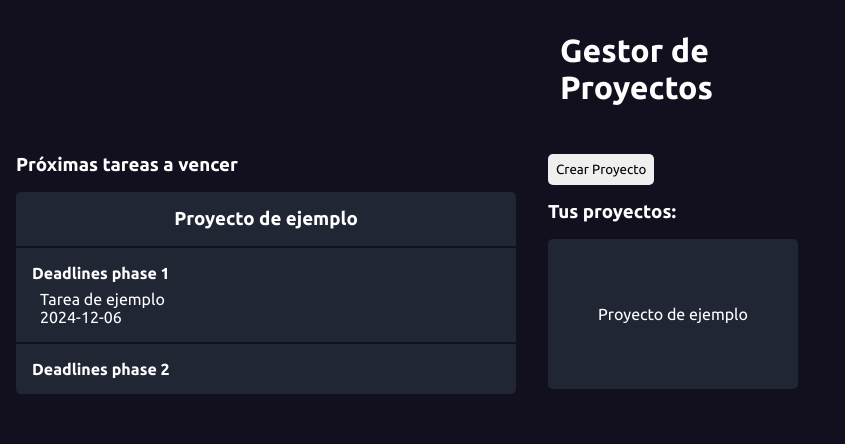
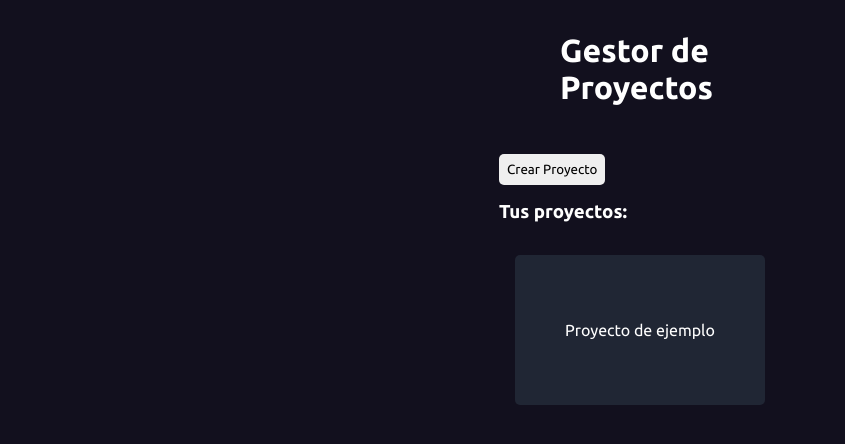
Before and after one commit to oscarmumm/gestor-de-proyectos, a React (Vite) app: page / in a window 1280 px wide. Shown: the top 444 px of the page, without its empty margins (0-845 px from the left). Built offline with nearby package versions, Linux system fonts and the light colour scheme.

Commit message:
agregado save de proyectos

```diff
--- a/src/components/NewTask/NewTask.jsx
+++ b/src/components/NewTask/NewTask.jsx
@@ -1,6 +1,6 @@
-import {useState} from "react";
-import {useContext} from "react";
-import {DataContext} from "../../contexts/DataContext";
+import { useState } from "react";
+import { useContext } from "react";
+import { DataContext } from "../../contexts/DataContext";
 import "./NewTask.css";
 
 const newTaskFormat = {
@@ -11,8 +11,8 @@ const newTaskFormat = {
     taskPhase: "phase1",
 };
 
-const NewTask = ({closeNewTaskMenu}) => {
-    const {data, setData} = useContext(DataContext);
+const NewTask = ({ closeNewTaskMenu }) => {
+    const { data, setData } = useContext(DataContext);
     const [newTaskData, setNewTaskData] = useState(newTaskFormat);
     const handleCloseBtnClick = () => {
         closeNewTaskMenu();
@@ -31,11 +31,16 @@ const NewTask = ({closeNewTaskMenu}) => {
         data.currentProject.phase1Tasks.push(temp);
         setNewTaskData(newTaskFormat);
         closeNewTaskMenu();
-        saveProject()
+        saveProject();
     };
 
     const saveProject = () => {
-        console.log(data)
+        const currentProject = data.currentProject;
+        let newArr = data.projects.filter(
+            (el) => el.projectId !== currentProject.projectId
+        );
+        data.projects = newArr;
+        data.projects.push(currentProject);
     };
 
     return (
@@ -47,7 +52,8 @@ const NewTask = ({closeNewTaskMenu}) => {
                     </h3>
                     <button
                         onClick={handleCloseBtnClick}
-                        className="btn new-task__close-btn">
+                        className="btn new-task__close-btn"
+                    >
                         ╳
                     </button>
                 </div>
@@ -74,7 +80,8 @@ const NewTask = ({closeNewTaskMenu}) => {
                     />
                     <button
                         className="btn new-task__add-task-btn"
-                        onClick={addTask}>
+                        onClick={addTask}
+                    >
                         Agregar tarea
                     </button>
                 </form>
--- a/src/components/ProjectCreationOptions/ProjectCreationOptions.jsx
+++ b/src/components/ProjectCreationOptions/ProjectCreationOptions.jsx
@@ -1,8 +1,8 @@
-import {useState} from "react";
+import { useState } from "react";
 import "./ProjectCreationOptions.css";
-import {useContext} from "react";
-import {DataContext} from "../../contexts/DataContext";
-import {useNavigate} from "react-router-dom";
+import { useContext } from "react";
+import { DataContext } from "../../contexts/DataContext";
+import { useNavigate } from "react-router-dom";
 import EmptyInputWarningModal from "../EmptyInputWarningModal/EmptyInputWarningModal";
 
 const newProjectDataFormat = {
@@ -16,8 +16,8 @@ const newProjectDataFormat = {
     phase3Tasks: [],
 };
 
-const ProjectCreationOptions = ({closeCreationOptionsMenu}) => {
-    const {data, setData} = useContext(DataContext);
+const ProjectCreationOptions = ({ closeCreationOptionsMenu }) => {
+    const { data, setData } = useContext(DataContext);
     const [warningActive, setWarningActive] = useState(false);
     const navigate = useNavigate();
     const [newProjectData, setNewProjectData] = useState(newProjectDataFormat);
@@ -33,7 +33,11 @@ const ProjectCreationOptions = ({closeCreationOptionsMenu}) => {
         } else {
             let idForProject = Date.now();
             newProjectData.projectId = idForProject;
+            newProjectData.phase1Tasks = [];
+            newProjectData.phase2Tasks = [];
+            newProjectData.phase3Tasks = [];
             data.currentProject = newProjectData;
+            console.log("newProjectData", newProjectData);
             navigate("/project");
         }
     };
@@ -62,7 +66,8 @@ const ProjectCreationOptions = ({closeCreationOptionsMenu}) => {
                     </h3>
                     <button
                         onClick={handleCloseBtnClick}
-                        className="btn project-creation-options__close-btn">
+                        className="btn project-creation-options__close-btn"
+                    >
                         ╳
                     </button>
                 </div>
@@ -100,7 +105,8 @@ const ProjectCreationOptions = ({closeCreationOptionsMenu}) => {
                     />
                     <button
                         className="btn project-creation-options__create-btn"
-                        onClick={handleClick}>
+                        onClick={handleClick}
+                    >
                         Crear Proyecto
                     </button>
                 </form>
--- a/src/components/ProjectsList/ProjectsList.css
+++ b/src/components/ProjectsList/ProjectsList.css
@@ -1,3 +1,4 @@
 .projects-list {
     display: flex;
+    flex-wrap: wrap;
 }
--- a/src/components/ProjectsListTile/ProjectsListTile.css
+++ b/src/components/ProjectsListTile/ProjectsListTile.css
@@ -1,6 +1,7 @@
 .projects-list__project-card {
     background: var(--dark-02);
     padding: 1rem;
+    margin: 1rem;
     width: 250px;
     height: 150px;
     border-radius: 5px;
--- a/src/views/Home/Home.css
+++ b/src/views/Home/Home.css
@@ -1,6 +1,8 @@
 .home__body-container {
     display: flex;
     width: 100%;
+    align-items: center;
+    justify-content: center;
 }
 
 .home__recent-projects-section {
@@ -22,4 +24,6 @@
 .home__all-projects-section__projects-list {
     margin-top: 1rem;
     display: flex;
+    width: 100%;
+    max-width: 600px;
 }
--- a/src/views/Home/Home.jsx
+++ b/src/views/Home/Home.jsx
@@ -5,8 +5,11 @@ import RecentProjects from "../../components/RecentProjects/RecentProjects";
 import ProjectsList from "../../components/ProjectsList/ProjectsList";
 import "./Home.css";
 import NewProjectBtn from "../../components/NewProjectBtn/NewProjectBtn";
+import { useContext } from "react";
+import { DataContext } from "../../contexts/DataContext";
 
 const Home = () => {
+    const {data, setData} = useContext(DataContext)
     const [projectCreation, setprojectCreation] = useState(false);
     const openCreationOptionsMenu = () => {
         setprojectCreation(true);
@@ -14,14 +17,19 @@ const Home = () => {
     const closeCreationOptionsMenu = () => {
         setprojectCreation(false);
     };
+    const checkData = () => {
+        console.log(data)
+    }
     return (
         <div className="home">
             <MainHeader />
+            {/* este boton es un helper para chequear el state de data */}
+            {/* <button onClick={checkData}>Chequear data</button> */}
             <div className="home__body-container">
-                <div className="home__recent-projects-section">
+                {/* <div className="home__recent-projects-section">
                     <h3 className="home__recent-projects-section__title">Próximas tareas a vencer</h3>
                     <RecentProjects />
-                </div>
+                </div> */}
                 <div className="home__all-projects-section">
                     <NewProjectBtn
                         openCreationOptionsMenu={openCreationOptionsMenu}
--- a/src/views/Project/Project.jsx
+++ b/src/views/Project/Project.jsx
@@ -1,5 +1,5 @@
-import {useContext, useEffect, useState} from "react";
-import {DataContext} from "../../contexts/DataContext";
+import { useContext, useEffect, useState } from "react";
+import { DataContext } from "../../contexts/DataContext";
 import "./Project.css";
 import NewTask from "../../components/NewTask/NewTask";
 import TasksList from "../../components/TasksList/TasksList";
@@ -7,9 +7,9 @@ import back_icon from "../../assets/icons/back-svgrepo-com.svg";
 import { useNavigate } from "react-router-dom";
 
 const Project = () => {
-    const {data, setData} = useContext(DataContext);
+    const { data, setData } = useContext(DataContext);
     const [newTaskActive, setNewTaskActive] = useState(false);
-    const navigate = useNavigate()
+    const navigate = useNavigate();
     const newTaskClick = () => {
         setNewTaskActive(true);
     };
@@ -22,14 +22,21 @@ const Project = () => {
     };
 
     const goBack = () => {
-        navigate('/')
-    }
+        setData({
+            ...data,
+            currentProject: {},
+        });
+        navigate("/");
+    };
 
     return (
         <div className="project">
             <div className="project-header">
                 <div className="project-header__left-container">
-                    <button className="btn project-header__back-btn" onClick={goBack}>
+                    <button
+                        className="btn project-header__back-btn"
+                        onClick={goBack}
+                    >
                         <img
                             className="project-header__back-btn__img"
                             src={back_icon}
@@ -39,9 +46,11 @@ const Project = () => {
                 </div>
                 <div className="project-header__central-container">
                     <h2>Proyecto: {data.currentProject.projectName}</h2>
-                    <button onClick={checkData} className="btn check-data-btn">
+                    {/* este boton es un helper para chequear el state de data */}
+
+                    {/* <button onClick={checkData} className="btn check-data-btn">
                         Check data
-                    </button>
+                    </button> */}
                 </div>
                 <div className="project-header__right-container"></div>
             </div>
@@ -53,7 +62,8 @@ const Project = () => {
                     <div className="project-board-column__content">
                         <button
                             onClick={newTaskClick}
-                            className="btn project-board-column__new-task-btn">
+                            className="btn project-board-column__new-task-btn"
+                        >
                             Crear tarea
                         </button>
                         <TasksList phaseName={"phase1Tasks"} />
```
